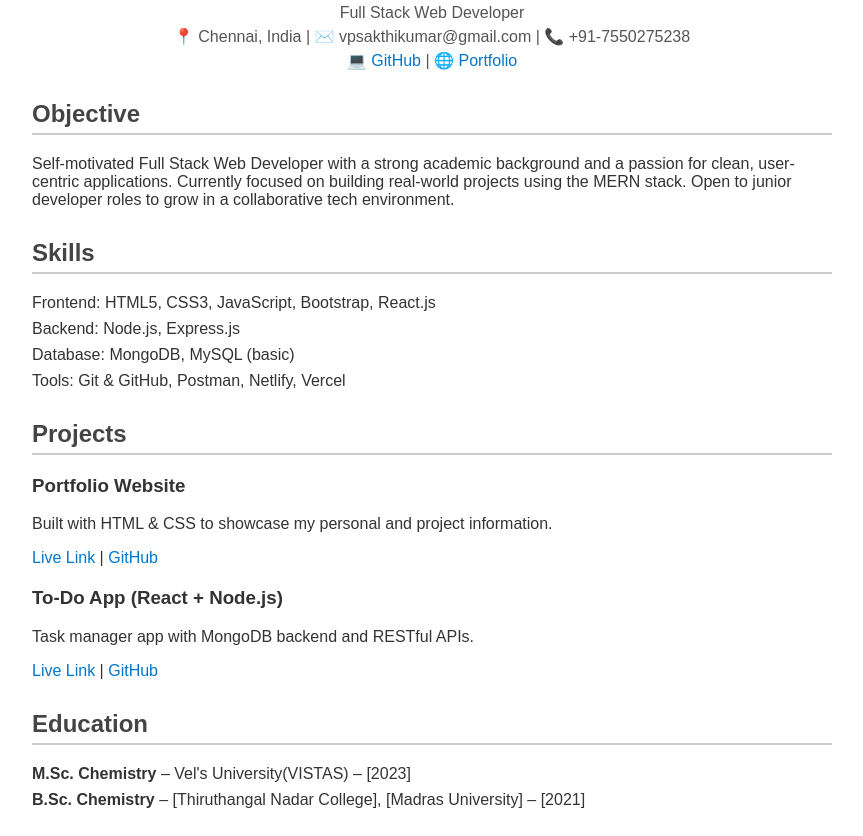
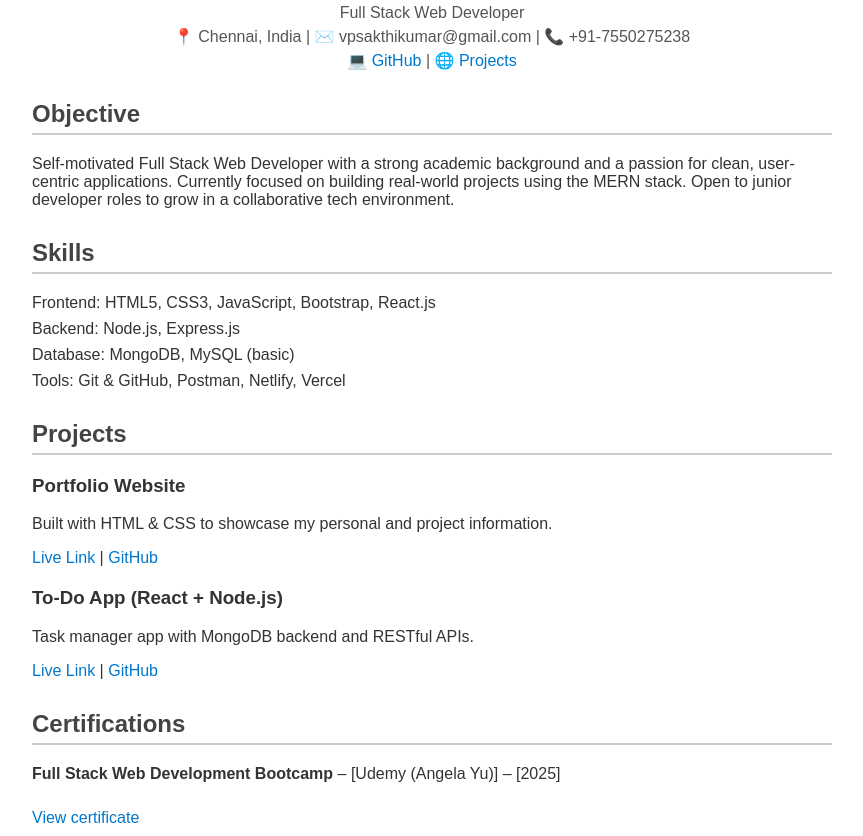
Before and after one commit to SakthiKumarVP/Resume, a plain HTML site: page index.html in a window 1280 px wide. Shown: the part 78-914 px from the top of the page, without its empty margins (208-1071 px from the left). Drawn offline with Linux system fonts and the light colour scheme.

Commit message:
Update index.html

```diff
--- a/index.html
+++ b/index.html
@@ -14,7 +14,7 @@
       <p>📍 Chennai, India | ✉️ vpsakthikumar@gmail.com | 📞 +91-7550275238</p>
       <p>
         💻 <a href="https://github.com/SakthiKumarVP" target="_blank">GitHub</a> |
-        🌐 <a href="https://yourportfolio.vercel.app" target="_blank">Portfolio</a>
+        🌐 <a href="https://yourportfolio.vercel.app" target="_blank">Projects</a>
       </p>
     </header>
 
@@ -51,10 +51,19 @@
     </section>
 
     <section>
+      <h2>Certifications</h2>
+      <ul>
+       <li><strong>Full Stack Web Development Bootcamp</strong> – [Udemy (Angela Yu)] – [2025]</li> <br>
+        <a href="https://www.udemy.com/certificate/UC-d4d04b1a-00d7-467e-802b-5d645eea2ebb/" >View certificate</a>
+      </ul>
+    </section>
+
+    <section>
       <h2>Education</h2>
       <ul>
         <li><strong>M.Sc. Chemistry</strong> – Vel's University(VISTAS) – [2023]</li>
-        <li><strong>B.Sc. Chemistry</strong> – [Thiruthangal Nadar College], [Madras University] – [2021]</li>
+        <li><strong>B.Sc. Chemistry</strong> – Thiruthangal Nadar College, Affiliated to Madras University – [2021]</li>
+
       </ul>
     </section>
 
```
